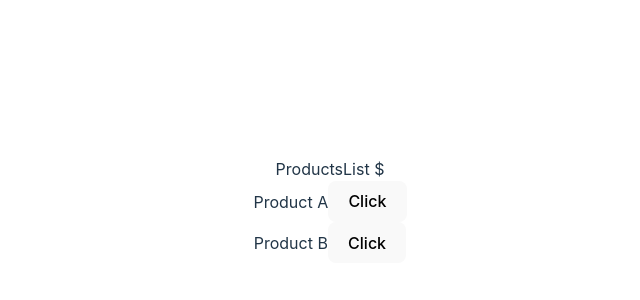
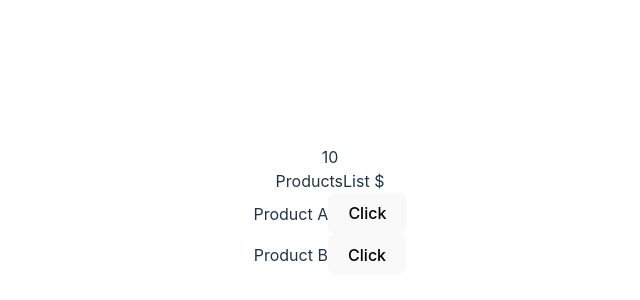
Before and after one commit to datlt2306/FPL-WEB209, a React (Vite) app: page / in a window 1280 px wide. Shown: the part 190-490 px from the top of the page, without its empty margins (310-950 px from the left). Built offline with nearby package versions, Linux system fonts and the light colour scheme; data requests are answered from the project's data file.

Commit message:
Buổi 2: Counter reducer

```diff
--- a/src/App.tsx
+++ b/src/App.tsx
@@ -4,6 +4,7 @@ import "./App.css";
 import ProductsList from "./components/ProductsList";
 import { IProduct } from "./interfaces/Product";
 import axios from "axios";
+import Counter from "./components/Counter";
 
 function App() {
     const [products, setProducts] = useState<IProduct[]>([
@@ -20,6 +21,7 @@ function App() {
 
     return (
         <div className="App">
+            <Counter />
             <ProductsList data={products} onClick={onHandleRemove} />
         </div>
     );
--- /dev/null
+++ b/src/components/Counter.tsx
@@ -0,0 +1,11 @@
+import React from "react";
+import { useSelector } from "react-redux";
+import { ICounter } from "../interfaces/Counter";
+type Props = {};
+
+const Counter = () => {
+    const counter = useSelector((state: ICounter) => state.count);
+    return <div>{counter}</div>;
+};
+
+export default Counter;
--- /dev/null
+++ b/src/interfaces/Counter.ts
@@ -0,0 +1,3 @@
+export interface ICounter {
+    count: number
+}
--- a/src/reducers/counter.tsx
+++ b/src/reducers/counter.tsx
@@ -1,7 +1,8 @@
+import { ICounter } from "../interfaces/Counter";
+
 const intitialState = {
-    count: 0,
-    value: 0,
-};
+    count: 10,
+} as ICounter;
 
 const counterReducer = (state = intitialState, action: any) => {
     switch (action.type) {
--- a/src/store/index.tsx
+++ b/src/store/index.tsx
@@ -1,6 +1,6 @@
 import { createStore } from "redux";
 import counterReducer from "../reducers/counter";
 
-const store = createStore(counterReducer);
+const store = createStore(counterReducer); // state => counterReducer
 
 export default store;
```
